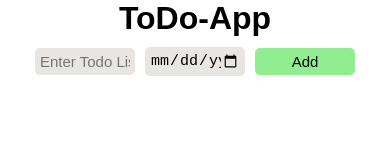
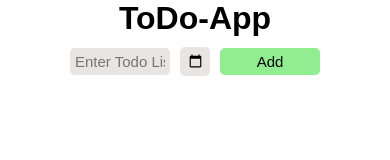
Before and after one commit to Amarbadiger/todo-list, a plain HTML site: page index.html in a window 390 px wide. Drawn offline with Linux system fonts and the light colour scheme.

Commit message:
minor mod

```diff
--- a/style.css
+++ b/style.css
@@ -38,10 +38,10 @@ input{
 #add-button{
     background-color: lightgreen;
 }
-@media only screen and (max-width: 400px) {
+@media only screen and (max-width: 450px) {
     .todo-container,.displaycontaier{
         display: grid;
-        grid-template-columns: 100px 100px 100px;
+        grid-template-columns: 100px 30px 100px;
         grid-column-gap:10px ;
         justify-content: center;
         align-items: center;
```
